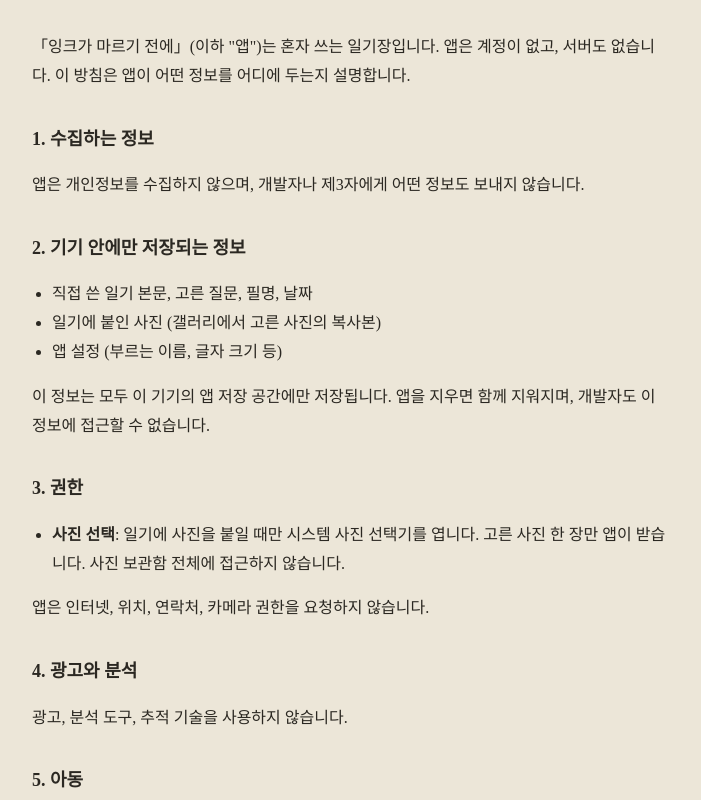
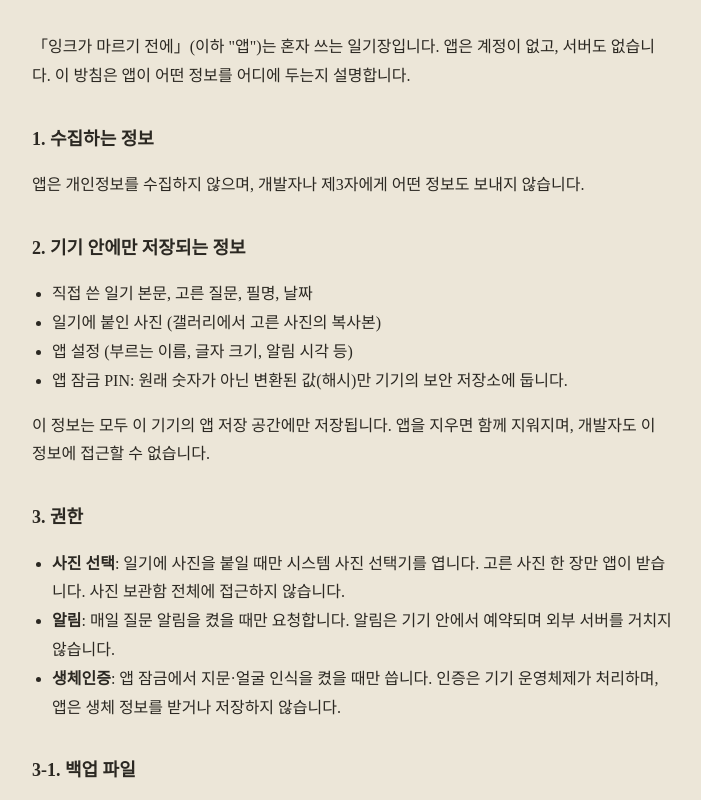
Before and after one commit to hae02y/ink-diary-privacy, a plain HTML site: page index.html in a window 1280 px wide. Shown: the part 125-925 px from the top of the page, without its empty margins (288-989 px from the left). Drawn offline with Linux system fonts and the light colour scheme.

Commit message:
알림·생체인증·백업 파일 항목 추가

```diff
--- a/index.html
+++ b/index.html
@@ -29,14 +29,19 @@
   <ul>
     <li>직접 쓴 일기 본문, 고른 질문, 필명, 날짜</li>
     <li>일기에 붙인 사진 (갤러리에서 고른 사진의 복사본)</li>
-    <li>앱 설정 (부르는 이름, 글자 크기 등)</li>
+    <li>앱 설정 (부르는 이름, 글자 크기, 알림 시각 등)</li>
+    <li>앱 잠금 PIN: 원래 숫자가 아닌 변환된 값(해시)만 기기의 보안 저장소에 둡니다.</li>
   </ul>
   <p>이 정보는 모두 이 기기의 앱 저장 공간에만 저장됩니다. 앱을 지우면 함께 지워지며, 개발자도 이 정보에 접근할 수 없습니다.</p>
 
   <h2>3. 권한</h2>
   <ul>
     <li><b>사진 선택</b>: 일기에 사진을 붙일 때만 시스템 사진 선택기를 엽니다. 고른 사진 한 장만 앱이 받습니다. 사진 보관함 전체에 접근하지 않습니다.</li>
+    <li><b>알림</b>: 매일 질문 알림을 켰을 때만 요청합니다. 알림은 기기 안에서 예약되며 외부 서버를 거치지 않습니다.</li>
+    <li><b>생체인증</b>: 앱 잠금에서 지문·얼굴 인식을 켰을 때만 씁니다. 인증은 기기 운영체제가 처리하며, 앱은 생체 정보를 받거나 저장하지 않습니다.</li>
   </ul>
+  <h2>3-1. 백업 파일</h2>
+  <p>설정 › 백업 · 복원에서 직접 백업 파일을 만들 때만, 일기와 사진을 파일 하나(.zip)로 묶습니다. 이 파일은 이용자가 고른 곳(메신저, 드라이브 등)으로만 보내지며 개발자에게 전송되지 않습니다. 백업 파일은 암호화되지 않으니 믿을 수 있는 곳에 보관해 주세요.</p>
   <p>앱은 인터넷, 위치, 연락처, 카메라 권한을 요청하지 않습니다.</p>
 
   <h2>4. 광고와 분석</h2>
```
